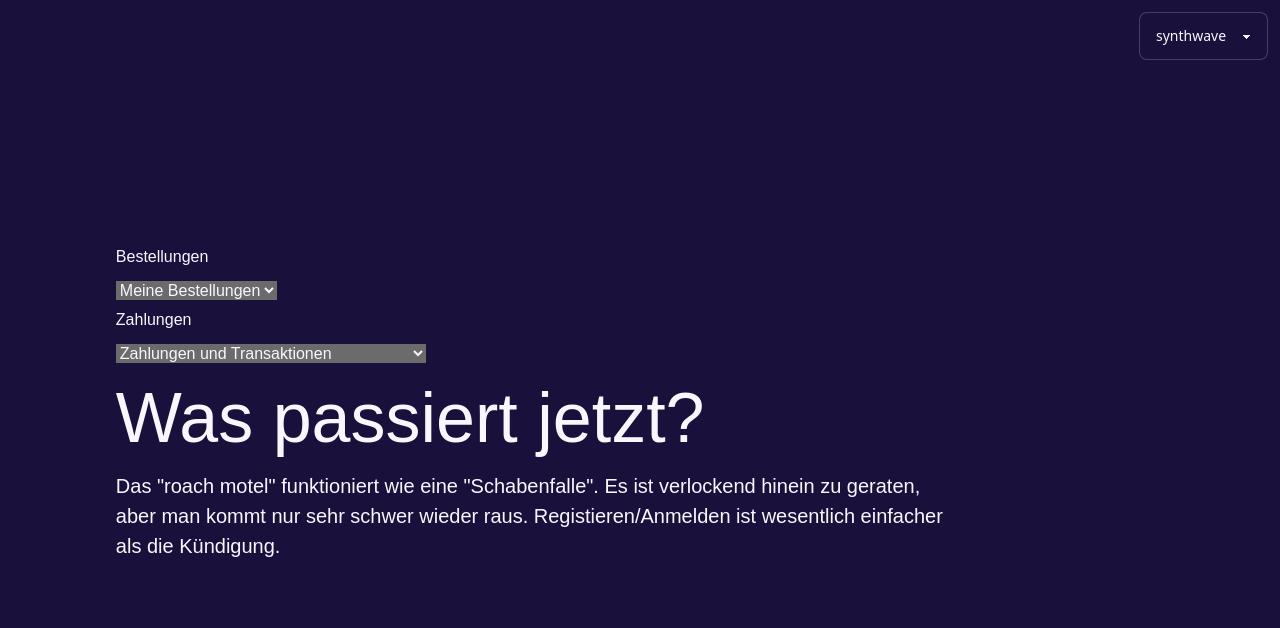
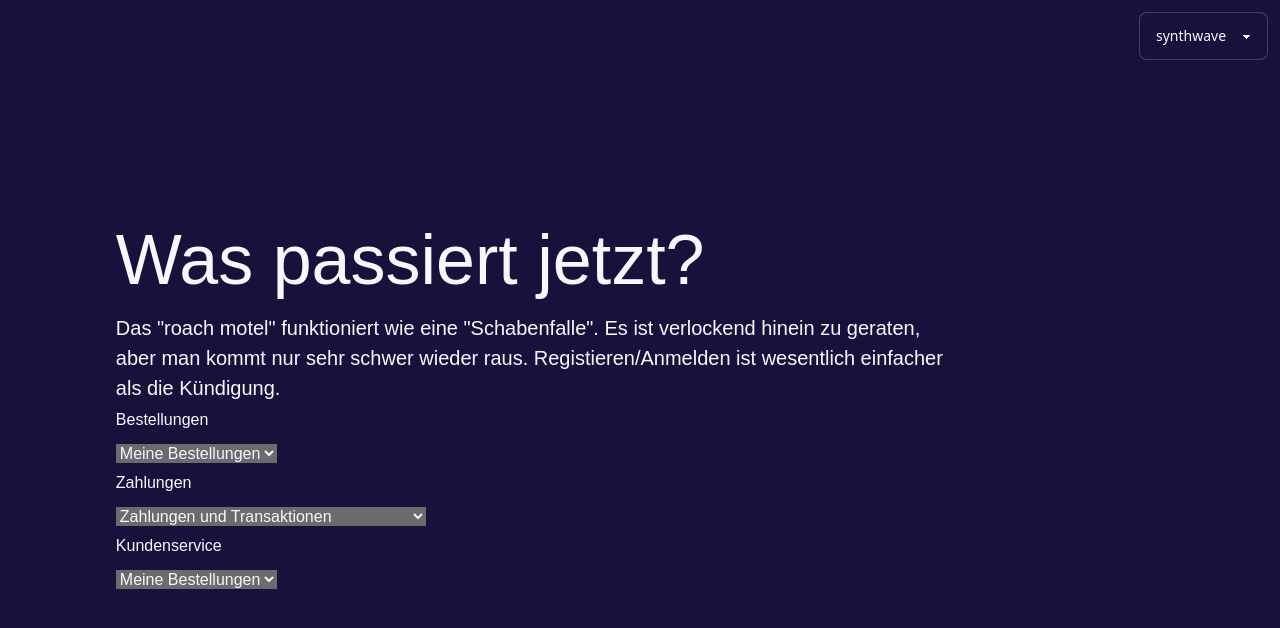
Before and after one commit to johak-at/dark-hak, a SvelteKit app: page /roach-motel in a window 1280 px wide. Both pictures are taken after a click on the button "Registrieren". Shown: the top 628 px of the page. Built offline with nearby package versions, Linux system fonts and the light colour scheme; some icons are missing.

Commit message:
weitere arbeiten page 2

```diff
--- a/src/routes/roach-motel/+page.svelte
+++ b/src/routes/roach-motel/+page.svelte
@@ -43,6 +43,13 @@
 {/if}
 {#if page === 2}
 	<div>
+		<h1>Was passiert jetzt?</h1>
+		<p>
+			Das "roach motel" funktioniert wie eine "Schabenfalle". Es ist verlockend hinein zu geraten,
+			aber man kommt nur sehr schwer wieder raus. Registieren/Anmelden ist wesentlich einfacher als
+			die Kündigung.
+		</p>
+
 		<label for="bestellung">Bestellungen</label>
 		<select name="bestellung" id="bestellung">
 			<option value="meineBestellungen">Meine Bestellungen</option>
@@ -52,17 +59,18 @@
 		<label for="zahlungen">Zahlungen</label>
 		<select name="zahlungen" id="zahlungen">
 			<option value="zahlungenUndTransaktionen">Zahlungen und Transaktionen</option>
-			<option value="GeschenkgutscheinGuthabenVerwalten"
+			<option value="geschenkgutscheinGuthabenVerwalten"
 				>Geschenkgutschein-Guthaben verwalten</option
 			>
+			<option value="einkaufenMitPunkten">Einkaufen mit Punkten</option>
+			<option value="kontoAufladen">Konto aufladen</option>
 		</select>
 
-		<h1>Was passiert jetzt?</h1>
-		<p>
-			Das "roach motel" funktioniert wie eine "Schabenfalle". Es ist verlockend hinein zu geraten,
-			aber man kommt nur sehr schwer wieder raus. Registieren/Anmelden ist wesentlich einfacher als
-			die Kündigung.
-		</p>
+		<label for="kundenservice">Kundenservice</label>
+		<select name="kundenservice" id="kundenservice">
+			<option value="meineBestellungen">Meine Bestellungen</option>
+			<option value="sparAboArtikel">Spar-Abo-Artikel</option>
+		</select>
 	</div>
 {/if}
 
```
